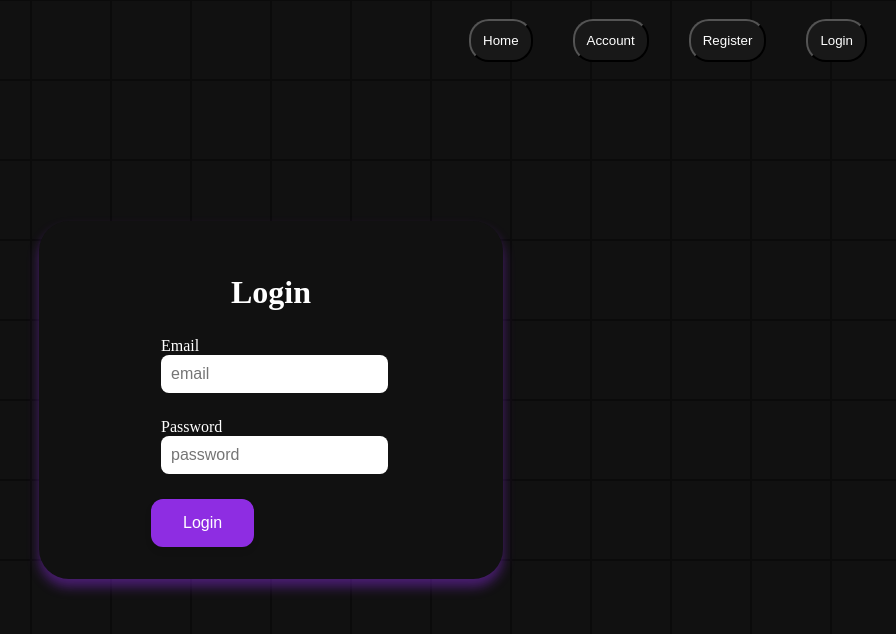
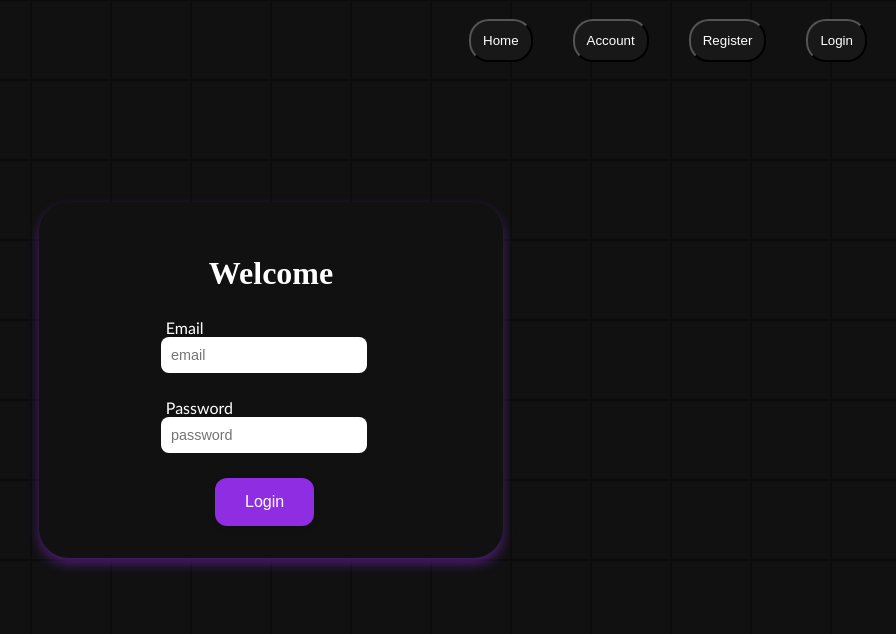
Before and after one commit to amitchell303/capstoneFrontend, a React (Vite) app: page /login in a window 1280 px wide. Shown: the top 634 px of the page, without its empty margins (369-1265 px from the left). Built offline with nearby package versions, Linux system fonts and the light colour scheme.

Commit message:
centered button

```diff
--- a/src/components/Login.jsx
+++ b/src/components/Login.jsx
@@ -27,7 +27,7 @@ function Login() {
     <main>
       <GridBackground />
       <div className="content-container">
-        <h1>Login</h1>
+        <h1>Welcome</h1>
         {/* <div className="login-form"> */}
         <form onSubmit={submit}>
           <div className="login-form-field">
@@ -46,7 +46,7 @@ function Login() {
               onChange={(e) => setPassword(e.target.value)}
             />
           </div>
-          <button className="login-formBtn" type="submit">
+          <button type="submit">
             Login
           </button>
         </form>
--- a/src/components/login.css
+++ b/src/components/login.css
@@ -8,7 +8,7 @@ body {
 }
 main {
   width: 100%;
-  height: 80%;
+  height: 75%;
   margin: 0 auto;
   align-content: center;
 }
@@ -40,7 +40,7 @@ nav button {
 .content-container {
   color: rgb(255, 255, 255);
   background-color: #111111;
-  box-shadow: 0 8px 12px #8d2de274;
+  box-shadow: 0 6px 12px #8d2de274;
   width: 50rem;
   height: auto;
   padding: 2rem;
@@ -50,7 +50,7 @@ nav button {
 
   display: flex;
   flex-direction: column;
-  justify-content: center;
+  justify-items: center;
 }
 .content-container h1 {
   text-align: center;
@@ -58,19 +58,25 @@ nav button {
 }
 .login-form-field {
   margin: 10px;
+  font-family: "Gill Sans", "Gill Sans MT", Calibri, "Trebuchet MS", sans-serif;
+}
+.login-form-field label {
+  padding: 0.3rem;
+  font-size: 1rem;
 }
 .login-form-field input {
   padding: 10px;
   margin-bottom: 15px;
   border: none;
   border-radius: 8px;
-  font-size: 1rem;
+  font-size: 0.9rem;
 }
-.login-formBtn {
+.content-container button {
   color: white;
   background-color: #8e2de2;
   border: none;
-  padding: 15px 32px;
+  padding: 15px 30px;
+  margin-left: 4rem; /*i cant center this thing for the life of me, idk why, this is a bandaid solution */
   text-align: center;
   text-decoration: none;
   font-size: 16px;
@@ -79,7 +85,7 @@ nav button {
   box-shadow: 0 4px 6px rgba(0, 0, 0, 0.1);
   transition: all 0.3s ease;
 }
-.login-formBtn:hover {
+.content-container button:hover {
   background-color: #4a00e0;
   box-shadow: 0 8px 12px rgba(0, 0, 0, 0.2);
 }
@@ -101,7 +107,7 @@ nav button {
 }
 .square {
   background: #111111;
-  border: 1px solid rgba(0, 0, 0, 0.378);
+  border: 1px solid rgba(0, 0, 0, 0.277);
   aspect-ratio: 1/1;
   transition: background-color 1.5s;
 }
```
